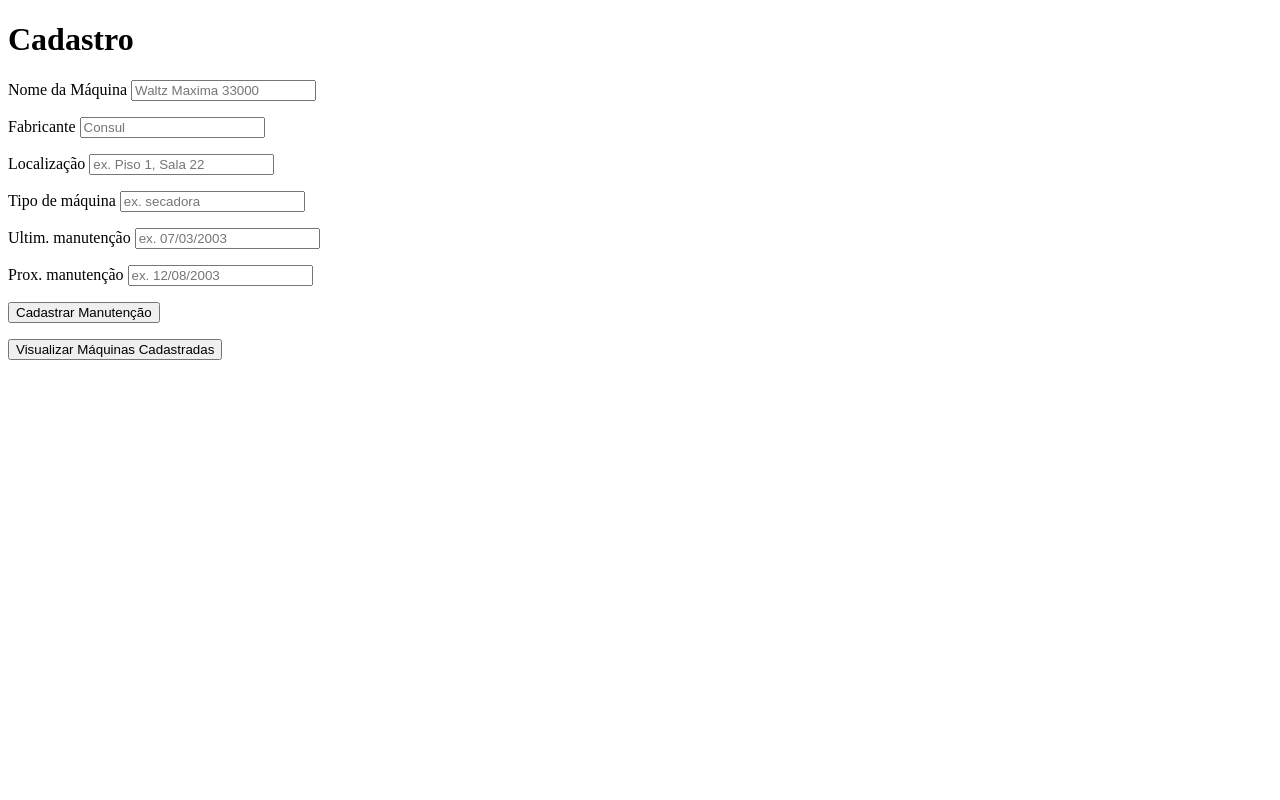
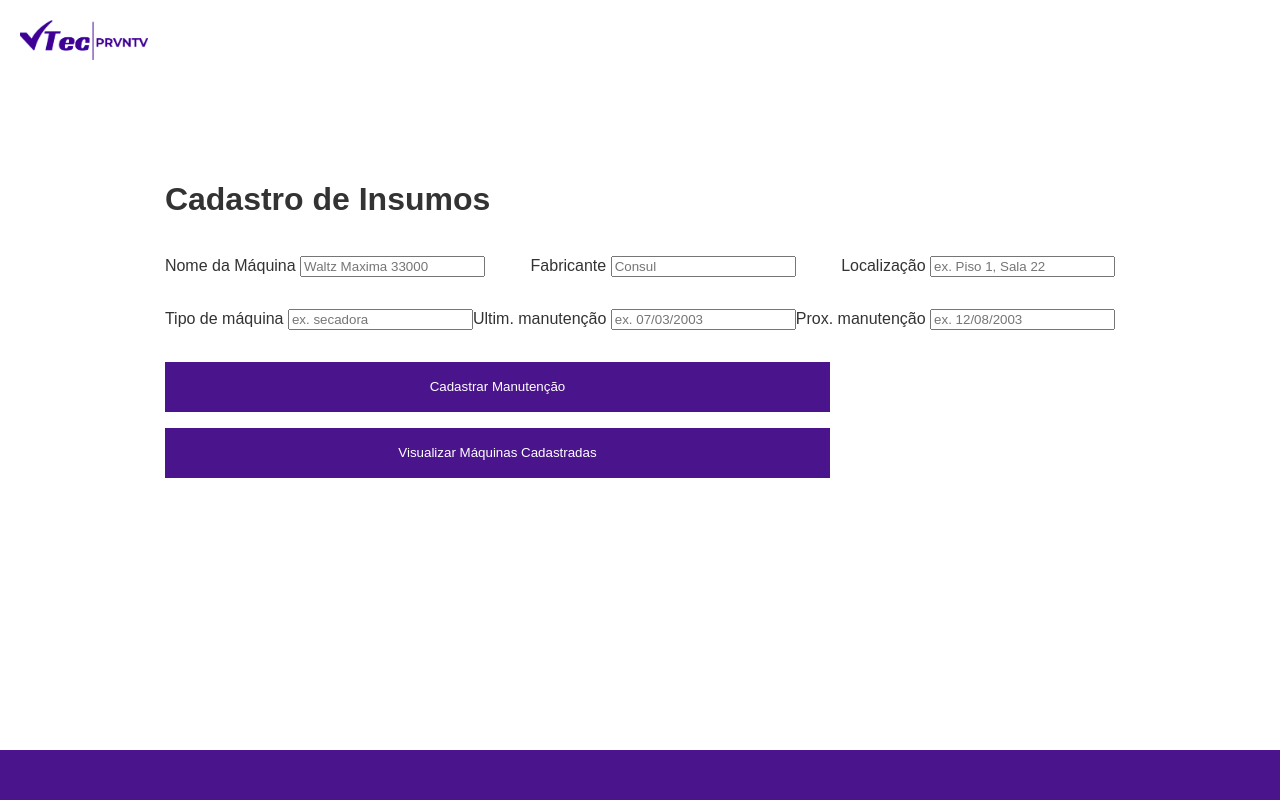
Before and after one commit to htmlovely/VTec-by-PRVNTV, a plain HTML site: page cadastro de insumos.html in a window 1280 px wide. Drawn offline with nearby package versions, Linux system fonts and the light colour scheme.

Commit message:
cadastro de insumos update

```diff
--- a/cadastro de insumos.html
+++ b/cadastro de insumos.html
@@ -4,6 +4,7 @@
   <meta charset="UTF-8" />
   <title>TESTE</title>
   <meta name="viewport" content="width=device-width, initial-scale=1.0">
+  <link rel="stylesheet" href="styles/cadastro-style.css">
 
 
   <!--Coisa do Lighthouse-->
@@ -13,6 +14,10 @@
 </head>
 
 <body>
+  <header>
+    <img src="imgs/logo.png" alt="Logo Vtec PRVNTV" class="logo">
+  </header>
+<main>
   <div class="container">
     <a class="links" id="paracadastro"></a>
     <a class="links" id="paralogin"></a>
@@ -21,8 +26,8 @@
       <!--FORMULÁRIO DE CADASTRO-->
       <div id="cadastro">
         <form method="post" action="">
-          <h1>Cadastro</h1>
-
+          <h1>Cadastro de Insumos</h1>
+          <div class="divisao">
             <p>
               <label for="nome_cad">Nome da Máquina</label>
               <input id="nome_cad" name="nome_cad" required="required" type="text" placeholder="Waltz Maxima 33000" />
@@ -37,7 +42,8 @@
               <label for="local_cad">Localização</label>
               <input id="local_cad" name="local_cad" required="required" placeholder="ex. Piso 1, Sala 22" />
             </p>
-
+          </div>
+          <div class="divisao">
             <p>
               <label for="tipo_cad">Tipo de máquina</label>
               <input id="tipo_cad" name="tipo_cad" required="required"  placeholder="ex. secadora" />
@@ -52,20 +58,25 @@
               <label for="proximanutencao_cad">Prox. manutenção</label>
               <input id="proximanutencao_cad" name="proximanutencao_cad" required="required" placeholder="ex. 12/08/2003" />
             </p>
+          </div>
 
           <p>
             <button id="cadastro-button" type="button" >Cadastrar Manutenção</button>
           </p>
 
-          <a href="cadastradas.html">
+
+          <a href="cadastradas.html" >
           <button id="maquinas-button" type="button">Visualizar Máquinas Cadastradas</button>
           </a>
 
         </form>
 
       </div>
+    </main>
+    <footer></footer>
       <script src="https://unpkg.com/axios/dist/axios.min.js"></script>
       <script src="scripts-api/criar.js"></script>
+
 </body>
 
 </html>
--- /dev/null
+++ b/styles/cadastro-style.css
@@ -0,0 +1,95 @@
+body {
+    font-family: Arial, sans-serif;
+    margin: 0;
+    padding: 0;
+    display: flex;
+    flex-direction: column;
+    align-items: center;
+    height: 100vh;
+    background-color: #ffffff;
+}
+
+header {
+    width: 100%;
+    display: flex;
+    justify-content: flex-start;
+    background-color: #ffffff;
+    padding: 20px 20px 0;
+    box-sizing: border-box;
+    position: sticky;
+    top: 0;
+}
+
+.logo {
+    height: 40px;
+}
+
+main {
+    margin-top: 100px;
+    text-align: left;
+    display: flex;
+}
+
+h1 {
+    font-size: 2em;
+    color: #333;
+    align-items: flex-start;
+
+}
+
+.options {
+    display: flex;
+    justify-content: space-around;
+    margin-top: 40px;
+    width: 100%;
+}
+
+.option {
+    display: flex;
+    flex-direction: column;
+    align-items: center;
+    width: 450px;
+}
+
+.icon {
+    margin-top: 40px;
+    width: 80px;
+    height: 80px;
+}
+
+p {
+    font-size: 1em;
+    color: #333;
+}
+
+footer {
+    height: 50px;
+    background-color: #4A148C;
+    width: 100%;
+    position: absolute;
+    bottom: 0;
+}
+
+#cadastro-button, #maquinas-button{
+    background-color: #4A148C;
+    color: white;
+    width: 70%;
+    height: 50px;
+    border-style: none;
+    transition: background-color 0.5s ease, color 0.5s ease, transform 0.5s
+
+}
+
+#cadastro-button:hover, #maquinas-button:hover{
+    background-color: #7105f5;
+    color: white;
+    border-style: solid 1px #333;
+    transform: scale(1.2)
+
+}
+
+.divisao{
+    display: flex;
+    flex-direction: row;
+    justify-content: space-between;
+}
```
Also changed, not shown: imgs/dashboards.png (added), imgs/lista.png (added), imgs/logo.png (added). Lines whose indentation alone changed are shown as unchanged.
